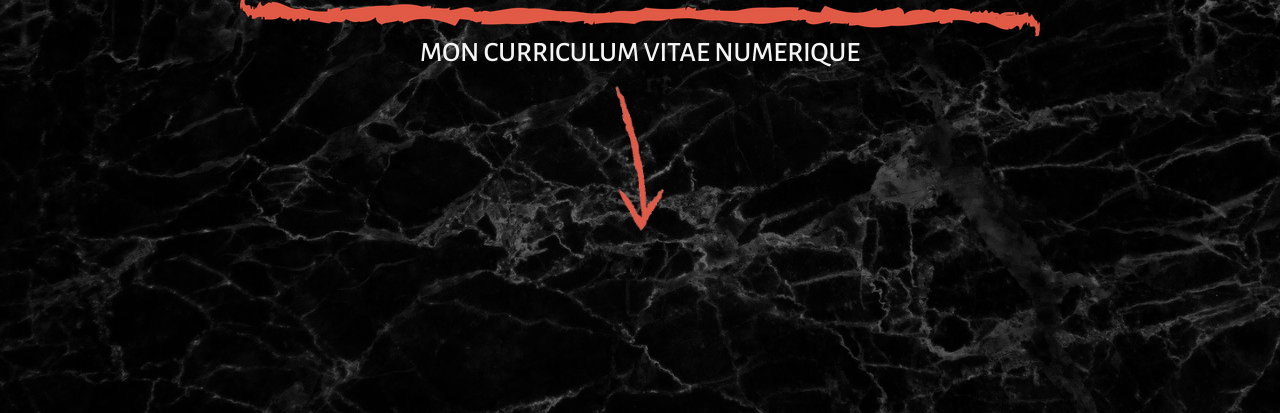
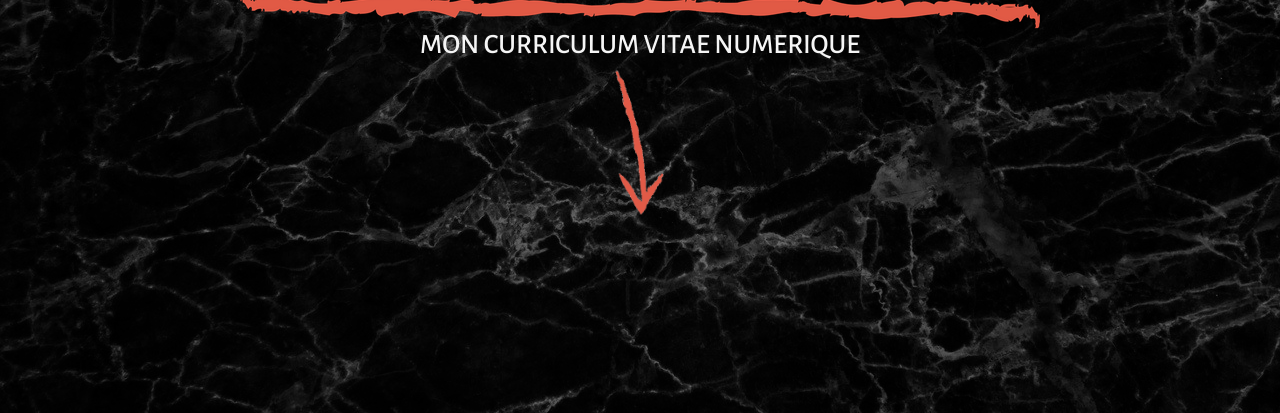
Before and after one commit to LewisDchn/moncvv1, a plain HTML site: page index.html in a window 1280 px wide. Shown: the part 387-800 px from the top of the page. Drawn offline with nearby package versions, Linux system fonts and the light colour scheme.

Commit message:
correcton

```diff
--- a/assets/css/styleindex.css
+++ b/assets/css/styleindex.css
@@ -1,11 +1,14 @@
+
 #fond {
     color:whitesmoke;
     font-family: 'Alegreya Sans SC', sans-serif;
     text-align: center;
     background-image: url(../img/blackmarble.png);
+    background-size: cover;
+    background-attachment: fixed;
 }
 *{
-    transition-duration: 0.8s;
+    transition-duration: 0.5s;
 }
 #arrow {
     height: 160px;
@@ -43,7 +46,11 @@ nav {
     .first{
         margin-top: 10em;
     }
+    .bot{
+        margin-bottom: 0em;
+    }
 }
+
 
 @media screen and ( max-width: 1000px){
     .card1 {
--- a/index.html
+++ b/index.html
@@ -1,19 +1,13 @@
 <!DOCTYPE html>
-<html>
-
+<html lang="fr">
 <head>
     <meta charset="UTF-8" />
     <meta name="viewport" content="width=device-width, initial-scale=1, shrink-to-fit=no" />
     <title>Mon Web CV</title>
-    <link rel="stylesheet" href="https://stackpath.bootstrapcdn.com/bootstrap/4.4.1/css/bootstrap.min.css"
-        integrity="sha384-Vkoo8x4CGsO3+Hhxv8T/Q5PaXtkKtu6ug5TOeNV6gBiFeWPGFN9MuhOf23Q9Ifjh" crossorigin="anonymous" />
+    <link rel="stylesheet" href="https://stackpath.bootstrapcdn.com/bootstrap/4.4.1/css/bootstrap.min.css"integrity="sha384-Vkoo8x4CGsO3+Hhxv8T/Q5PaXtkKtu6ug5TOeNV6gBiFeWPGFN9MuhOf23Q9Ifjh" crossorigin="anonymous" />
     <link href="https://fonts.googleapis.com/css2?family=Alegreya+Sans+SC:wght@500;700&display=swap" rel="stylesheet">
     <link type="text/css" rel="stylesheet" href="assets\css\styleindex.css" />
 </head>
-
-
-
-
 <body class="container" id="fond">
     <div class="row">
         <div class="col-12 first">
@@ -21,23 +15,12 @@
             <h2 class="bot">DEVELOPPEUR WEB / WEB MOBILE</h2>
             <img id="line1" src="assets\img\line1.png" alt="barre rouge" />
             <h3 class="bot">MON CURRICULUM VITAE NUMERIQUE</h3>
-            <img id="arrow" src="assets\img\arrow.png" alt="flèche" />
+            <a href="accueil.html"><img id="arrow" src="assets\img\arrow.png" alt="flèche"/></a>
         </div>
     </div>
-
-
-
-
-
-    <script src="https://code.jquery.com/jquery-3.4.1.slim.min.js"
-        integrity="sha384-J6qa4849blE2+poT4WnyKhv5vZF5SrPo0iEjwBvKU7imGFAV0wwj1yYfoRSJoZ+n"
-        crossorigin="anonymous"></script>
-    <script src="https://cdn.jsdelivr.net/npm/popper.js@1.16.0/dist/umd/popper.min.js"
-        integrity="sha384-Q6E9RHvbIyZFJoft+2mJbHaEWldlvI9IOYy5n3zV9zzTtmI3UksdQRVvoxMfooAo"
-        crossorigin="anonymous"></script>
-    <script src="https://stackpath.bootstrapcdn.com/bootstrap/4.4.1/js/bootstrap.min.js"
-        integrity="sha384-wfSDF2E50Y2D1uUdj0O3uMBJnjuUD4Ih7YwaYd1iqfktj0Uod8GCExl3Og8ifwB6"
-        crossorigin="anonymous"></script>
+<script src="https://code.jquery.com/jquery-3.4.1.slim.min.js" integrity="sha384-J6qa4849blE2+poT4WnyKhv5vZF5SrPo0iEjwBvKU7imGFAV0wwj1yYfoRSJoZ+n" crossorigin="anonymous"></script>
+    <script src="https://cdn.jsdelivr.net/npm/popper.js@1.16.0/dist/umd/popper.min.js"integrity="sha384-Q6E9RHvbIyZFJoft+2mJbHaEWldlvI9IOYy5n3zV9zzTtmI3UksdQRVvoxMfooAo"crossorigin="anonymous"></script>
+    <script src="https://stackpath.bootstrapcdn.com/bootstrap/4.4.1/js/bootstrap.min.js"integrity="sha384-wfSDF2E50Y2D1uUdj0O3uMBJnjuUD4Ih7YwaYd1iqfktj0Uod8GCExl3Og8ifwB6"crossorigin="anonymous"></script>
 </body>
 
 </html>
```
Also changed, not shown: accueil.html (+1 -1 lines), contact.html (line endings or trailing spaces).
